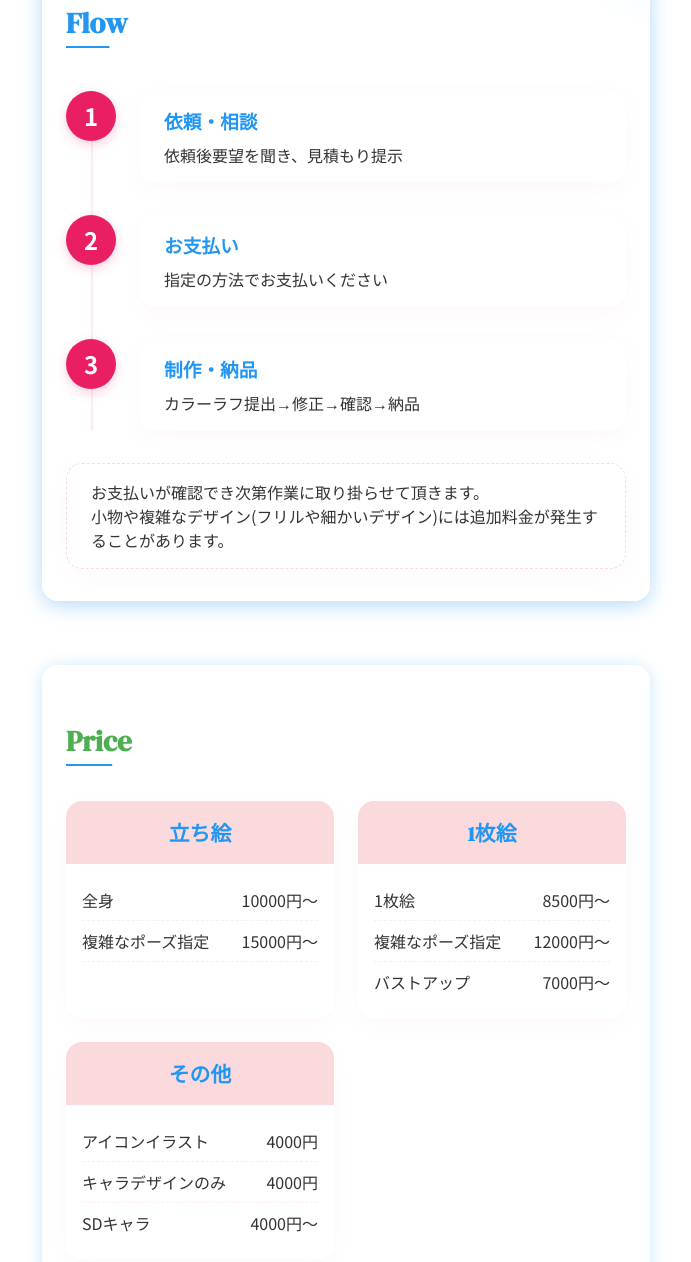
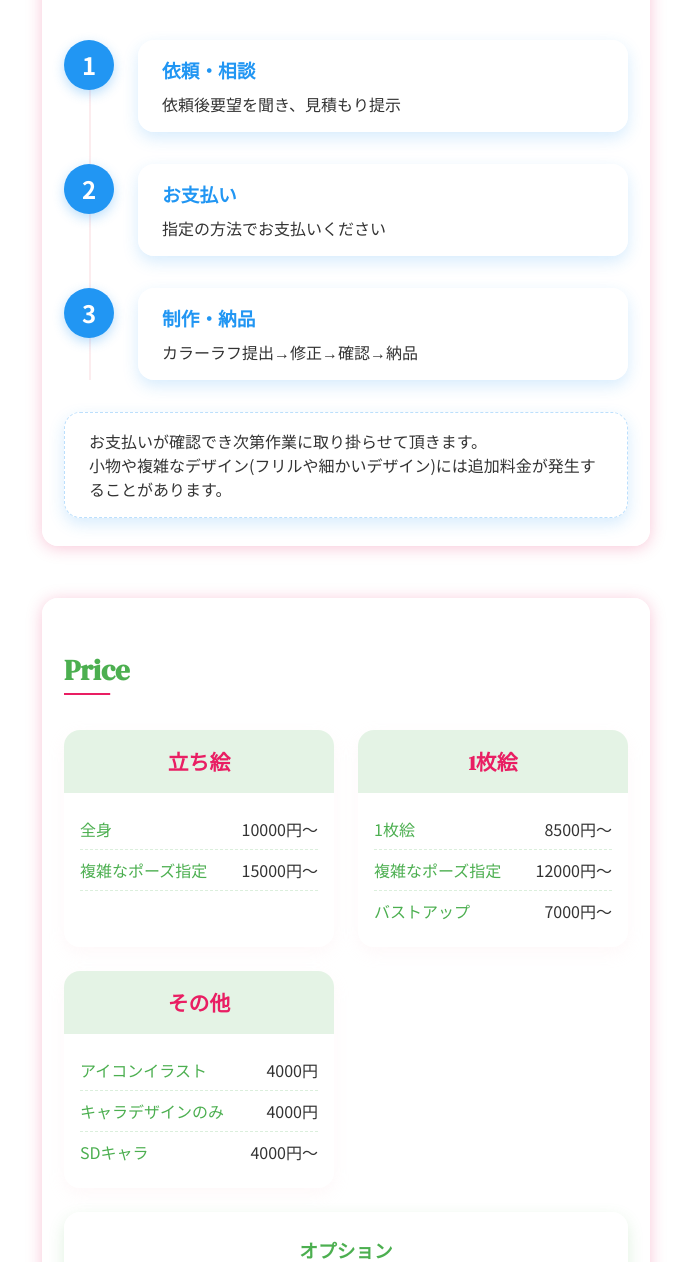
Before and after one commit to kikowana/NyamoPortfolio, an Astro site: page / in a window 1280 px wide. Shown: the part 1077-2339 px from the top of the page, without its empty margins (294-985 px from the left). Built offline with nearby package versions, Linux system fonts and the light colour scheme; Astro itself is replaced by a stand-in of ours.

Commit message:
スマホ閲覧時のレイアウト修正

```diff
--- a/src/components/Header.vue
+++ b/src/components/Header.vue
@@ -72,15 +72,15 @@ import NavButton from './NavButton.vue'
 
 @media (max-width: 600px) {
   .header {
-    padding-bottom: 5px;
+    padding-bottom: 2px;
   }
   .header-inner {
-    padding: 10px 8px 5px 8px;
+    padding: 6px 8px 2px 8px;
   }
   .header-title {
-    font-size: 1.4rem;
-    margin-bottom: 8px;
-  }  .nav {
+    font-size: 1.25rem;
+    margin-bottom: 4px;
+  }.nav {
     width: 100%;
     justify-content: space-evenly;
     gap: 4px;
--- a/src/pages/index.astro
+++ b/src/pages/index.astro
@@ -136,14 +136,13 @@ import '../styles/global.css'
               <div class="option-item"><span>著作権譲渡</span><span>全体の70％</span></div>
             </div>
           </div>
-        </section>
-
-        <section id="links" class="card">
+        </section>        <section id="links" class="card">
           <h2 class="pastelPink">Links</h2>
           <div class="links-btn-list">
             <a class="link-btn" href="https://x.com/lz_nyn" target="_blank">Twitter (X)</a>
             <a class="link-btn" href="https://skeb.jp/@lz__nyn" target="_blank">Skeb</a>
             <a class="link-btn" href="https://www.pixiv.net/users/87163944" target="_blank">pixiv</a>
+            <a class="link-btn" href="mailto:mikunnn1217@gmail.com">メール</a>
           </div>
         </section>
       </main>
--- a/src/scripts/backgroundGradient.js
+++ b/src/scripts/backgroundGradient.js
@@ -41,10 +41,13 @@ document.addEventListener('DOMContentLoaded', () => {
 
   // 現在表示中のセクションID
   let currentSection = '';
+    // スクロール位置を監視
+  function checkScrollPosition() {    // モバイルデバイスかどうかを判定
+    const isMobile = window.innerWidth <= 600;
 
-  // スクロール位置を監視
-  function checkScrollPosition() {
-    const scrollPosition = window.scrollY + window.innerHeight / 2;
+    // モバイルの場合は画面上部よりに判定ポイントを設定
+    const scrollOffset = isMobile ? window.innerHeight / 4 : window.innerHeight / 2;
+    const scrollPosition = window.scrollY + scrollOffset;
 
     // 各セクションの位置をチェック
     for (const [sectionId, sectionElement] of Object.entries(sections)) {
@@ -52,18 +55,22 @@ document.addEventListener('DOMContentLoaded', () => {
 
       const rect = sectionElement.getBoundingClientRect();
       const sectionTop = rect.top + window.scrollY;
-      const sectionBottom = sectionTop + rect.height;      // スクロール位置がセクション内にある場合
+      const sectionBottom = sectionTop + rect.height;
+      // スクロール位置がセクション内にある場合
       if (scrollPosition >= sectionTop && scrollPosition <= sectionBottom) {
         if (currentSection !== sectionId) {
           currentSection = sectionId;
 
           // 背景のグラデーションをスムーズに変更
           bgGradient.style.background = styles[sectionId].gradient;
-
-          // 文字色を変更
+            // 文字色を変更
           document.documentElement.style.setProperty('--theme-color', styles[sectionId].color);
           document.documentElement.style.setProperty('--theme-color-rgb', styles[sectionId].colorRGB);
           document.documentElement.style.setProperty('--theme-accent-color', styles[sectionId].accentColor);
+
+          // 各セクションの色も変数としてセットする
+          document.documentElement.style.setProperty(`--${sectionId}-color`, styles[sectionId].color);
+          document.documentElement.style.setProperty(`--${sectionId}-color-rgb`, styles[sectionId].colorRGB);
 
           // 現在のセクションにアクティブクラスを追加
           Object.values(sections).forEach(section => {
@@ -79,11 +86,43 @@ document.addEventListener('DOMContentLoaded', () => {
           if (footer) {
             footer.style.borderColor = `rgba(${styles[sectionId].colorRGB}, 0.3)`;
           }
-
-          // セクションタイトルの色を強調
+            // セクションタイトルの色を強調
           const sectionTitle = sectionElement.querySelector('h2');
           if (sectionTitle) {
             sectionTitle.style.color = styles[sectionId].color;
+          }
+
+          // Flowセクションの要素の色を変更
+          if (sectionId === 'flow') {
+            const flowNumbers = document.querySelectorAll('.flow-number');
+            flowNumbers.forEach(number => {
+              number.style.backgroundColor = styles[sectionId].color;
+              number.style.boxShadow = `0 4px 12px rgba(${styles[sectionId].colorRGB}, 0.3)`;
+            });
+
+            const flowSteps = document.querySelectorAll('.flow-step h3');
+            flowSteps.forEach(step => {
+              step.style.color = styles[sectionId].color;
+            });
+          }
+
+          // Priceセクションの要素の色を変更
+          if (sectionId === 'price') {
+            const priceHeaders = document.querySelectorAll('.price-header');
+            priceHeaders.forEach(header => {
+              header.style.backgroundColor = `rgba(${styles[sectionId].colorRGB}, 0.15)`;
+              header.style.color = styles[sectionId].color;
+            });
+
+            const priceItems = document.querySelectorAll('.price-item span:first-child, .option-item span:first-child');
+            priceItems.forEach(item => {
+              item.style.color = styles[sectionId].color;
+            });
+
+            const optionHeader = document.querySelector('.option-card h3');
+            if (optionHeader) {
+              optionHeader.style.color = styles[sectionId].color;
+            }
           }
         }
         break;
--- a/src/styles/global.css
+++ b/src/styles/global.css
@@ -52,7 +52,7 @@ body {
   position: relative;
   min-height: 100vh;
   width: 100%;
-  padding-top: 80px; /* ヘッダーの高さ分だけ余白を確保 */
+  padding-top: 70px; /* ヘッダーの高さ分の余白を80pxから70pxに縮小 */
   display: flex;
   flex-direction: column;
   justify-content: space-between;
@@ -191,7 +191,7 @@ h2 {
   max-width: 640px;
   width: 100%;
   background: transparent;
-  margin: 32px auto; /* 左右のマージンをautoに変更して中央揃え */
+  margin: 15px auto; /* 上部マージンを32pxから15pxに減らす */
   flex: 1;
   display: flex;
   flex-direction: column;
@@ -201,7 +201,7 @@ h2 {
 .card-list {
   display: flex;
   flex-direction: column;
-  gap: 32px;
+  gap: 24px; /* 32pxから24pxに縮小 */
   width: 100%;
   max-width: 640px;
 }
@@ -210,8 +210,8 @@ h2 {
   background: rgba(255,255,255,0.92);
   box-shadow: 0 2px 16px 0 rgba(var(--theme-color-rgb, 250, 218, 221), 0.25);
   border-radius: 16px;
-  padding: 32px 24px;
-  margin-bottom: 32px;
+  padding: 28px 22px; /* 32px 24pxから28px 22pxに縮小 */
+  margin-bottom: 28px; /* 32pxから28pxに縮小 */
   transition: all 0.5s ease;
   position: relative;
   overflow: hidden;
@@ -400,9 +400,10 @@ a:hover {
 }
 
 .price-header {
-  background: #fadadd;
+  background: rgba(var(--price-color-rgb, 76, 175, 80), 0.15);
   padding: 16px;
   text-align: center;
+  transition: background-color 0.5s ease;
 }
 
 .price-header h3 {
@@ -420,7 +421,8 @@ a:hover {
   display: flex;
   justify-content: space-between;
   padding: 8px 0;
-  border-bottom: 1px dashed rgba(250, 218, 221, 0.5);
+  border-bottom: 1px dashed rgba(var(--price-color-rgb, 76, 175, 80), 0.2);
+  transition: border-color 0.5s ease;
 }
 
 .price-item:last-child {
@@ -431,8 +433,9 @@ a:hover {
   background: rgba(255,255,255,0.7);
   border-radius: 16px;
   padding: 24px;
-  box-shadow: 0 6px 16px rgba(250, 218, 221, 0.18);
+  box-shadow: 0 6px 16px rgba(var(--price-color-rgb, 76, 175, 80), 0.18);
   margin-top: 24px;
+  transition: box-shadow 0.5s ease;
 }
 
 .option-card h3 {
@@ -486,7 +489,7 @@ a:hover {
   width: 50px;
   height: 50px;
   border-radius: 50%;
-  background: #e91e63;
+  background: var(--flow-color, #2196f3);
   color: white;
   display: flex;
   align-items: center;
@@ -494,15 +497,17 @@ a:hover {
   font-size: 1.5rem;
   font-weight: bold;
   flex-shrink: 0;
-  box-shadow: 0 4px 12px rgba(233, 30, 99, 0.2);
+  box-shadow: 0 4px 12px rgba(var(--flow-color-rgb, 33, 150, 243), 0.2);
+  transition: background-color 0.5s ease, box-shadow 0.5s ease;
 }
 
 .flow-content {
   background: rgba(255,255,255,0.7);
   border-radius: 16px;
   padding: 16px 24px;
-  box-shadow: 0 6px 16px rgba(250, 218, 221, 0.18);
+  box-shadow: 0 6px 16px rgba(var(--flow-color-rgb, 33, 150, 243), 0.18);
   flex-grow: 1;
+  transition: box-shadow 0.5s ease;
 }
 
 .flow-content h3 {
@@ -519,9 +524,10 @@ a:hover {
   background: rgba(255,255,255,0.7);
   border-radius: 16px;
   padding: 16px 24px;
-  box-shadow: 0 6px 16px rgba(250, 218, 221, 0.18);
-  border: 1px dashed #fadadd;
+  box-shadow: 0 6px 16px rgba(var(--flow-color-rgb, 33, 150, 243), 0.18);
+  border: 1px dashed rgba(var(--flow-color-rgb, 33, 150, 243), 0.3);
   margin-top: 24px;
+  transition: border-color 0.5s ease, box-shadow 0.5s ease;
 }
 
 .flow-note p {
@@ -543,16 +549,20 @@ a:hover {
     overflow-x: hidden;
   }
   .card {
-    border-radius: 8px;
-    padding: 16px 10px;
-    margin: 0 5px 20px 5px;
-  }
-  .feature-cards, .price-cards {
+    border-radius: 10px;
+    padding: 18px 14px;
+    margin: 0 auto 22px auto;
+    width: calc(100% - 60px);
+    max-width: 520px;
+  }  .feature-cards, .price-cards {
     grid-template-columns: 1fr;
+    gap: 16px;
+    margin: 20px 0;
   }
 
   .option-grid {
     grid-template-columns: 1fr;
+    gap: 12px;
   }
 
   .flow-container:before {
@@ -571,46 +581,66 @@ a:hover {
     font-size: 15px;
     padding: 0;
     margin: 0;
+    background: #f9f9f9;
   }
-  .site-bg-wrapper main,
+
+  header {
+    box-shadow: 0 2px 10px rgba(0,0,0,0.1);
+  }
+
+  main.card-list {
+    padding-top: 0 !important; /* 上部余白を削減 */
+  }.site-bg-wrapper main,
   .card-list {
     padding: 0 !important;
-    margin: 0 !important;
+    margin: 0 auto !important;
     width: 100% !important;
     max-width: 100% !important;
     border-radius: 0 !important;
     box-shadow: none !important;
   }
-  .card {
-    padding: 16px 12px !important;
-    margin: 0 0 24px 0 !important;
-    border-radius: 0 !important;
-    box-shadow: none !important;
-    width: calc(100% - 24px) !important;
+  .site-bg-wrapper {
+    padding-top: 45px !important; /* ヘッダーの高さに合わせてさらに調整 */  }.card {
+    padding: 18px 16px !important;
+    margin: 0 auto 20px auto !important;
+    border-radius: 12px !important;
+    box-shadow: 0 2px 8px rgba(var(--theme-color-rgb), 0.15) !important;
+    width: calc(100% - 80px) !important;
+    max-width: 420px !important;
   }
   section {
-    scroll-margin-top: 240px !important;
+    scroll-margin-top: 100px !important;
     margin-bottom: 40px !important;
-    padding-top: 50px !important;
+    padding-top: 30px !important;
   }
   #about {
-    scroll-margin-top: 260px !important;
-    padding-top: 50px !important;
-    margin-top: 70px !important;
-  }
-  .feature-cards,
+    scroll-margin-top: 100px !important;
+    padding-top: 10px !important;
+    margin-top: 10px !important;
+  }  .feature-cards,
   .price-cards,
   .option-grid,
   .flow-container,
   .links-btn-list {
     flex-direction: column !important;
-    gap: 12px !important;
+    gap: 10px !important;
+    margin-top: 10px !important;
+    margin-bottom: 10px !important;
   }
-  h2 {
-    font-size: 1.5rem !important;
+    .feature-card,
+  .price-card,
+  .option-card {
+    padding: 12px !important;
+  }
+
+  .flow-content,
+  .flow-note {
+    padding: 12px 14px !important;
+  }  h2 {
+    font-size: 1.45rem !important;
     text-align: center !important;
-    margin-top: 1.5rem !important;
-    margin-bottom: 1.5rem !important;
+    margin-top: 0.8rem !important;
+    margin-bottom: 1.2rem !important;
   }
   .header-title {
     font-size: 1.4rem !important;
```
